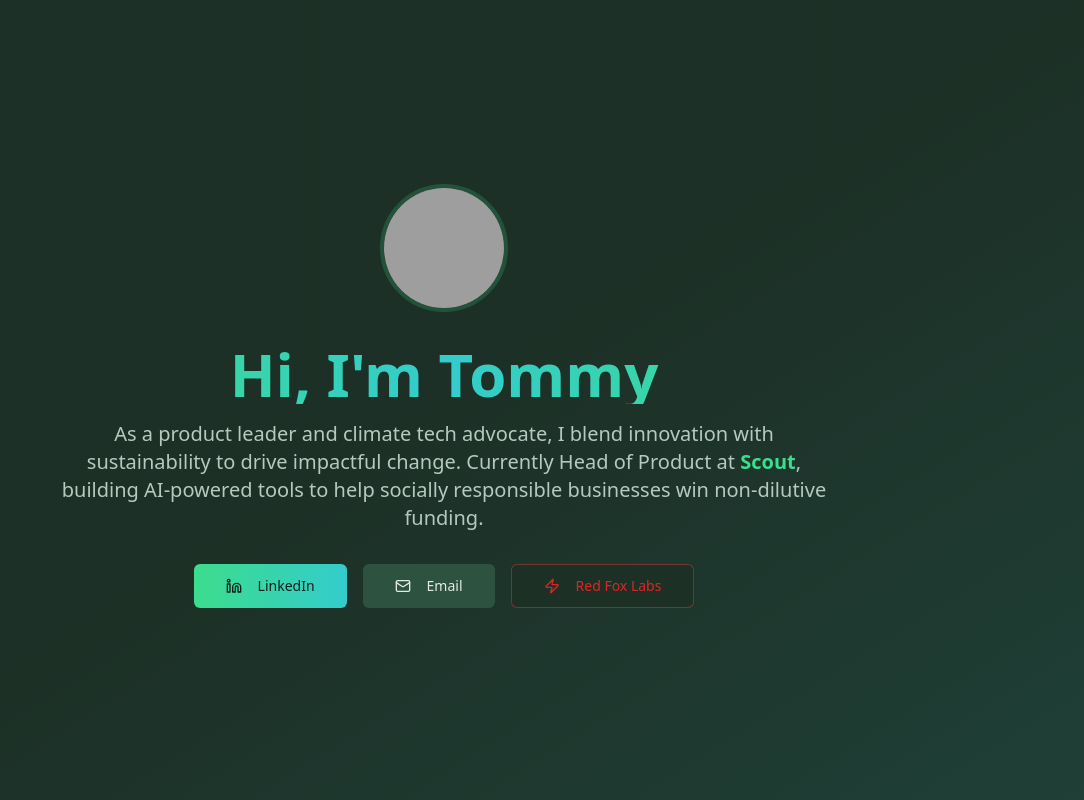
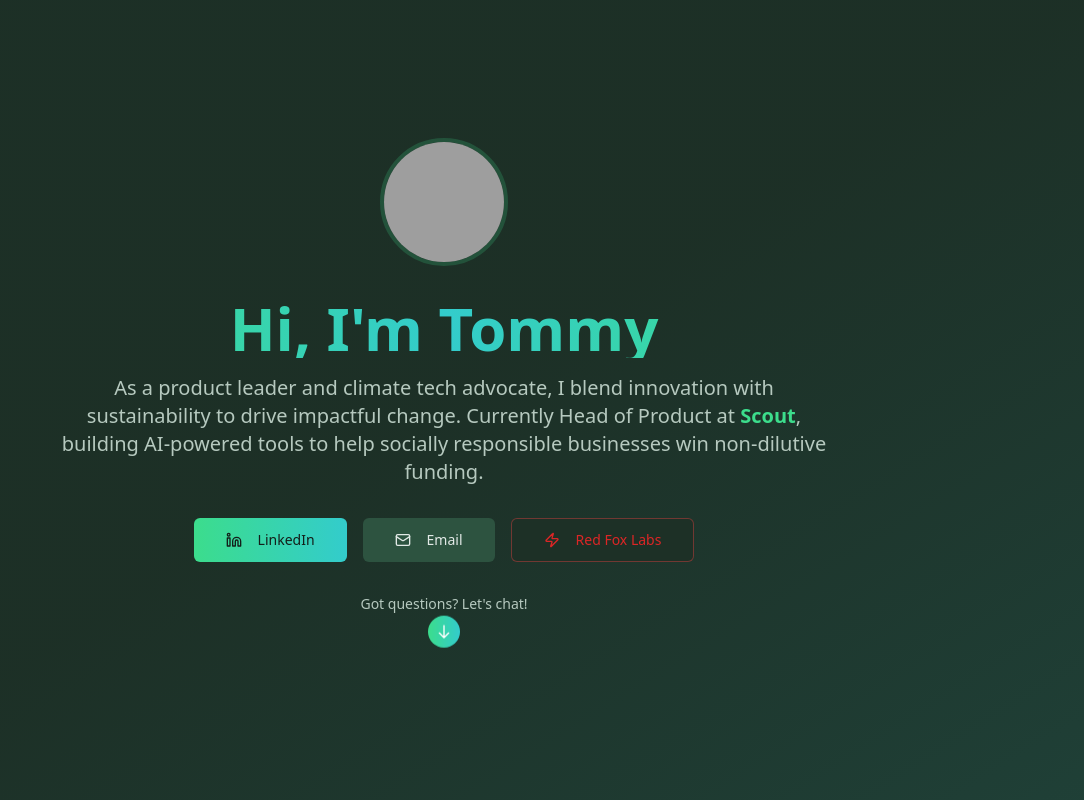
Before and after one commit to tlisiak/about-tom-ai, a React (Vite) app: page / in a window 1280 px wide. Shown: the top 800 px of the page, without its empty margins (196-1280 px from the left). Built offline with nearby package versions, Linux system fonts and the light colour scheme; grey boxes are pictures that could not be loaded.

Commit message:
Add scroll indicator to HeroSection
Add a small, branded animation/icon to the HeroSection that encourages users to scroll down to the "Ask me anything" section.

```diff
--- a/src/components/HeroSection.tsx
+++ b/src/components/HeroSection.tsx
@@ -66,7 +66,25 @@ const HeroSection = () => {
         </div>
 
         {/* Scroll indicator */}
-
+        <div className="flex flex-col items-center space-y-2 animate-in slide-in-from-bottom-10 duration-700 delay-600">
+          <p className="text-sm text-muted-foreground">Got questions? Let's chat!</p>
+          <div className="animate-bounce">
+            <div className="w-8 h-8 rounded-full bg-gradient-to-r from-primary to-accent p-2 shadow-glow hover:shadow-xl transition-all duration-300 cursor-pointer"
+                 onClick={() => {
+                   const chatSection = document.querySelector('section:nth-child(2)');
+                   chatSection?.scrollIntoView({ behavior: 'smooth' });
+                 }}>
+              <svg
+                className="w-4 h-4 text-white"
+                fill="none"
+                stroke="currentColor"
+                viewBox="0 0 24 24"
+              >
+                <path strokeLinecap="round" strokeLinejoin="round" strokeWidth={2} d="M19 14l-7 7m0 0l-7-7m7 7V3" />
+              </svg>
+            </div>
+          </div>
+        </div>
       </div>
     </section>;
 };
```
